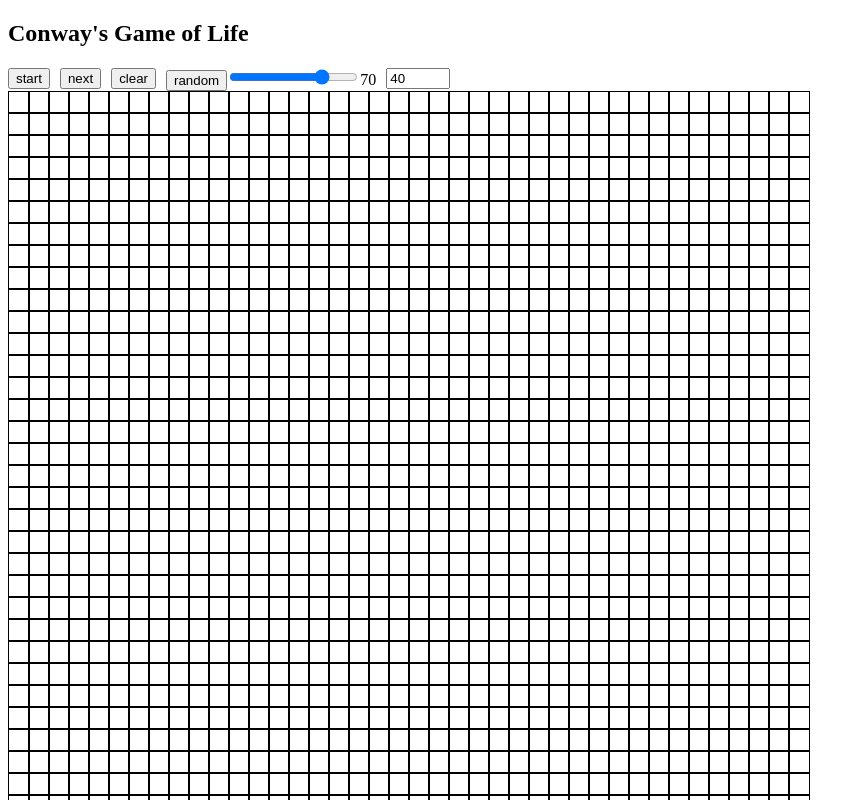
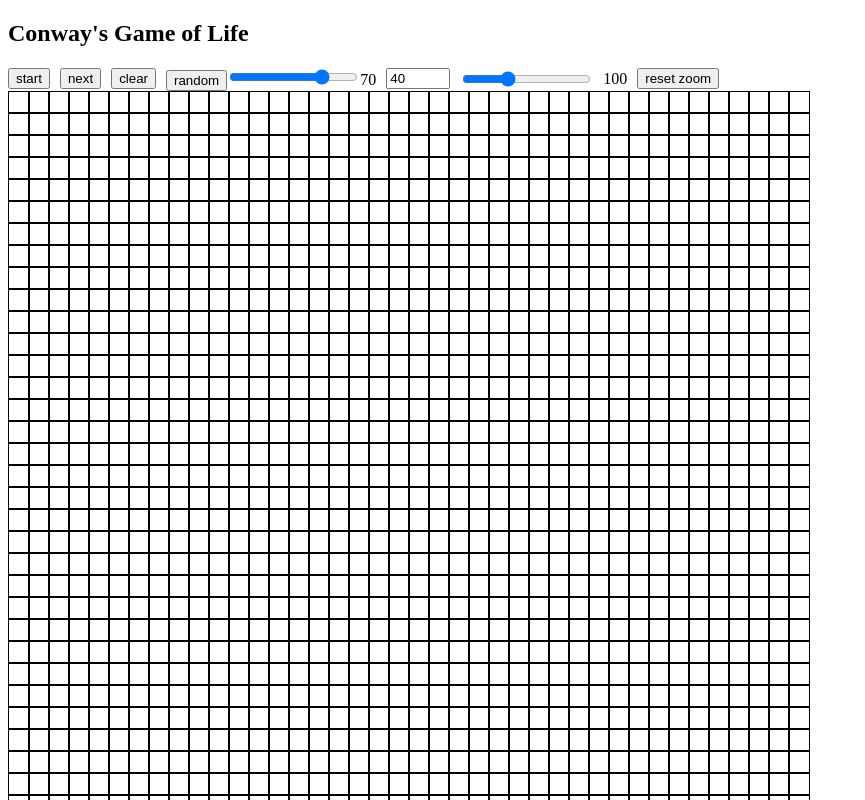
Before and after one commit to AbhishekPratap05/game-of-life, a React (Create React App) app: page / in a window 1280 px wide. Shown: the top 800 px of the page, without its empty margins (0-865 px from the left). Built offline with nearby package versions, Linux system fonts and the light colour scheme.

Commit message:
added magnification 🔍 slider (#3)

```diff
--- a/src/App.js
+++ b/src/App.js
@@ -28,6 +28,7 @@ const App = () => {
   const [running, setRunning] = useState(false);
   const [next, setNext] = useState(false);
   const [randomRange, setRandomRange] = useState(0.7);
+  const [zoom, setZoom] = useState(1.0);
 
   const runningRef = useRef(running);
   const nextRef = useRef(next);
@@ -147,8 +148,21 @@ const App = () => {
               setGrid(generateEmptyGrid(newValue));
             }} />
         </div>
+        <input
+          type='range'
+          id='randomRange'
+          min={0.5}
+          max={2.0}
+          step={0.1}
+          value={zoom}
+          onChange={(e) => {
+            const newValue = parseFloat(e.target.value);
+            console.log(newValue)
+            setZoom(newValue);
+          }} />{parseInt(zoom * 100)}
+        <button onClick={() => setZoom(1)}>reset zoom</button>
       </div>
-      <div style={{ display: 'grid', gridTemplateColumns: `repeat(${gridSize},20px)` }}>
+      <div style={{ display: 'grid', gridTemplateColumns: `repeat(${gridSize},20px)`, zoom: `${zoom}` }}>
         {grid.map((gridRow, i) => gridRow.map((gridItem, j) => {
           return (
             <div
```
